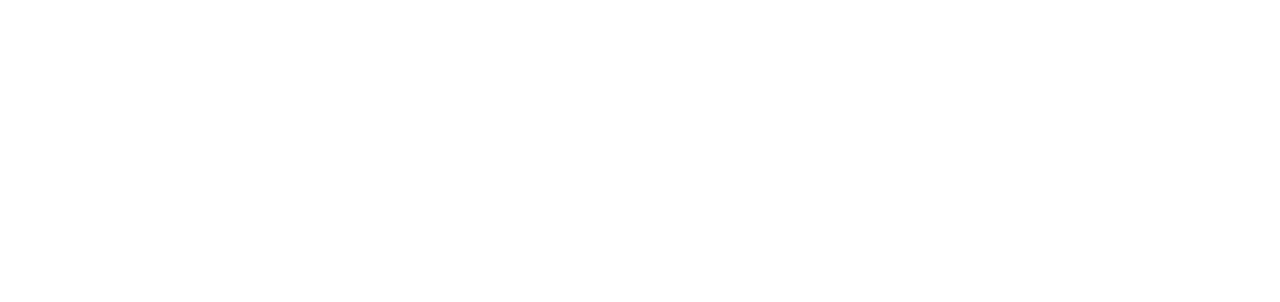
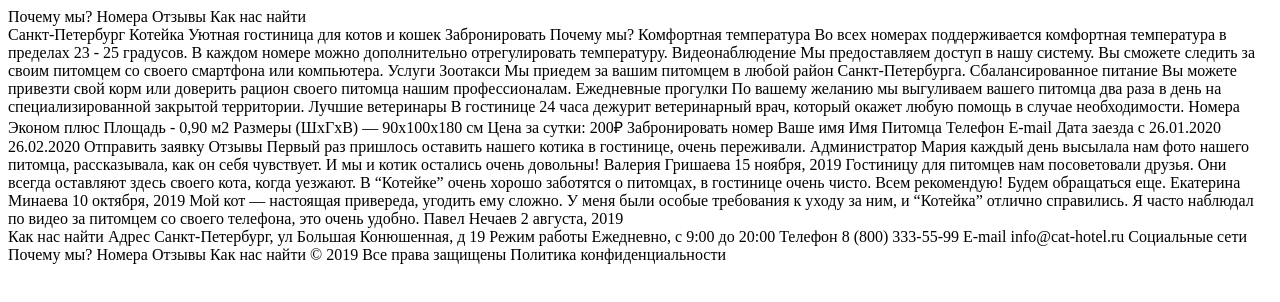
Before and after one commit to trofinata/maket4, a plain HTML site: page index.html in a window 1280 px wide. Drawn offline with Linux system fonts and the light colour scheme.

Commit message:
Размечает крупные смысловые блоки

```diff
--- a/index.html
+++ b/index.html
@@ -3,9 +3,65 @@
 <head>
 	<meta charset="UTF-8">
 	<meta name="viewport" content="width=device-width, initial-scale=1.0">
-	<title>Document</title>
+	<title>Котейка. Главная страница</title>
 </head>
 <body>
-
+	<header class="main-header">Почему мы? Номера Отзывы Как нас найти</header>
+	<main>
+	Санкт-Петербург
+	Котейка
+	Уютная гостиница для котов и кошек
+	Забронировать
+	Почему мы?
+	Комфортная температура
+	Во всех номерах поддерживается комфортная температура в пределах 23 - 25 градусов. В каждом номере можно дополнительно отрегулировать температуру.
+	Видеонаблюдение
+	Мы предоставляем доступ в нашу систему. Вы сможете следить за своим питомцем со своего смартфона или компьютера.
+	Услуги Зоотакси
+	Мы приедем за вашим питомцем в любой район Санкт-Петербурга.
+	Сбалансированное питание
+	Вы можете привезти свой корм или доверить рацион своего питомца нашим профессионалам.
+	Ежедневные прогулки
+	По вашему желанию мы выгуливаем вашего питомца два раза в день на специализированной закрытой территории.
+	Лучшие ветеринары
+	В гостинице 24 часа дежурит ветеринарный врач, который окажет любую помощь в случае необходимости.
+	Номера
+	Эконом плюс
+	Площадь - 0,90 м2
+	Размеры (ШхГхВ) — 90х100х180 см
+	Цена за сутки: 200₽
+	Забронировать номер
+	Ваше имя
+	Имя Питомца
+	Телефон
+	E-mail
+	Дата заезда с 26.01.2020 26.02.2020
+	Отправить заявку
+	Отзывы
+	Первый раз пришлось оставить нашего котика в гостинице, очень переживали. Администратор Мария каждый день высылала нам фото нашего питомца, рассказывала, как он себя чувствует. И мы и котик остались очень довольны!
+	Валерия Гришаева
+	15 ноября, 2019
+	Гостиницу для питомцев нам посоветовали друзья. Они всегда оставляют здесь своего кота, когда уезжают. В “Котейке” очень хорошо заботятся о питомцах, в гостинице очень чисто. Всем рекомендую! Будем обращаться еще.
+	Екатерина Минаева
+	10 октября, 2019
+	Мой кот — настоящая привереда, угодить ему сложно. У меня были особые требования к уходу за ним, и “Котейка” отлично справились. Я часто наблюдал по видео за питомцем со своего телефона, это очень удобно.
+	Павел Нечаев
+	2 августа, 2019
+	</main>
+	<footer class="main-footer">
+		Как нас найти
+		Адрес
+		Санкт-Петербург, ул Большая Конюшенная, д 19
+		Режим работы
+		Ежедневно, с 9:00 до 20:00
+		Телефон
+		8 (800) 333-55-99
+		E-mail
+		info@cat-hotel.ru
+		Социальные сети
+		Почему мы? Номера Отзывы Как нас найти
+		© 2019 Все права защищены
+		Политика конфиденциальности
+	</footer>
 </body>
 </html>
```
Also changed, not shown: card.html (added, +51 -0 lines), katalog.html (added, +87 -0 lines).
